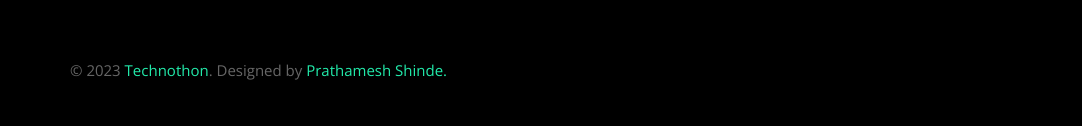
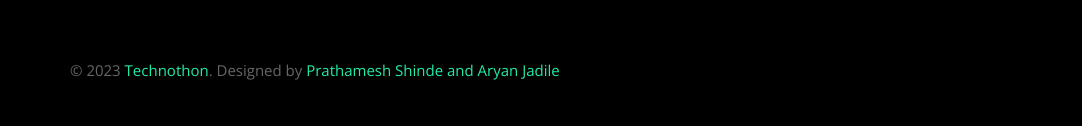
Before and after one commit to AryanJadile/TECHNOTHON2k24, a website: page index.html in a window 1280 px wide. Shown: the part 4531-4657 px from the top of the page, 0-1082 px from the left. Drawn offline with nearby package versions, Linux system fonts and the light colour scheme; files whose address does not match are found by name.

Commit message:
Update index.html

```diff
--- a/index.html
+++ b/index.html
@@ -443,7 +443,7 @@
       <div class="row copyright">
         <div class="col-md-6">
           <div class="probootstrap-footer-widget">
-            <p>&copy; 2023 <a href="#">Technothon</a>. Designed by <a href="https://prathameshshinde555.github.io/protfolio/">Prathamesh Shinde.</a>
+            <p>&copy; 2023 <a href="#">Technothon</a>. Designed by <a href="https://prathameshshinde555.github.io/protfolio/">Prathamesh Shinde and Aryan Jadile</a>
           </div>
         </div>
         <div class="col-md-6">
```
